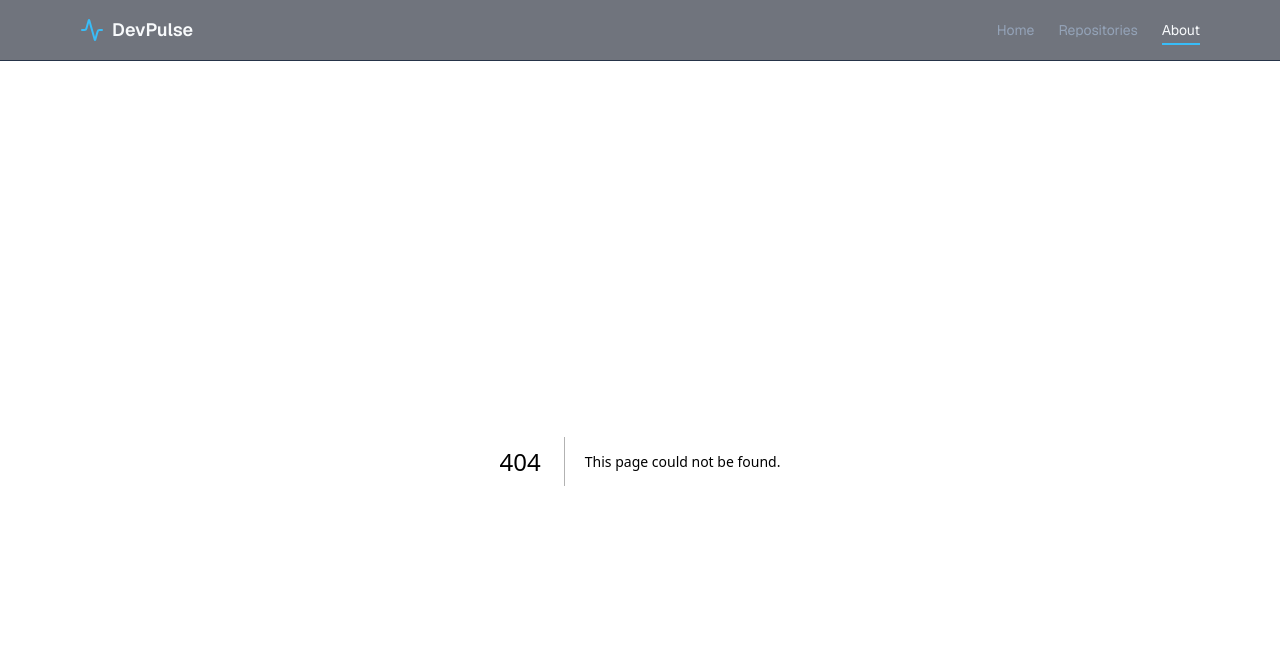
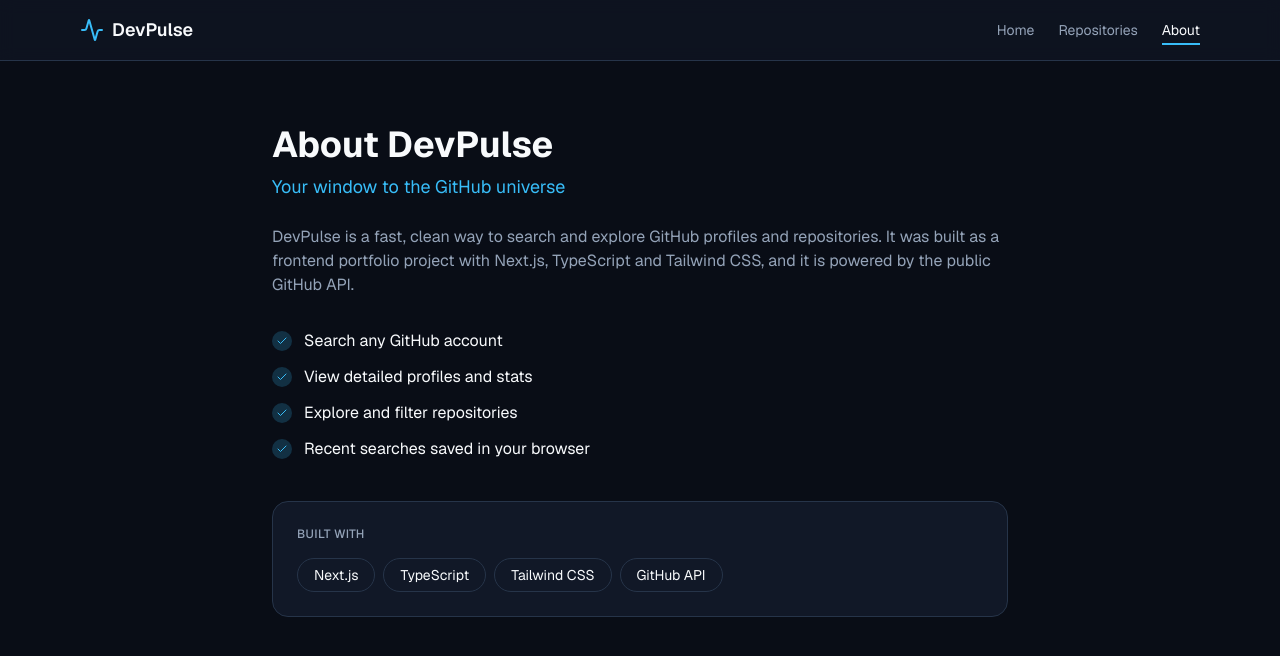
Before and after one commit to BemnetMandefro/devpulse, a Next.js app: page /about in a window 1280 px wide. Before the commit this address had no page. Shown: the top 656 px of the page. Built offline with nearby package versions, Linux system fonts and the light colour scheme.

Commit message:
Add about page

```diff
--- /dev/null
+++ b/src/app/about/page.tsx
@@ -0,0 +1,55 @@
+import { Check } from "lucide-react";
+
+const features = [
+  "Search any GitHub account",
+  "View detailed profiles and stats",
+  "Explore and filter repositories",
+  "Recent searches saved in your browser",
+];
+
+const stack = ["Next.js", "TypeScript", "Tailwind CSS", "GitHub API"];
+
+export default function AboutPage() {
+  return (
+    <div className="mx-auto max-w-3xl px-4 py-16">
+      <h1 className="text-4xl font-bold text-foreground">About DevPulse</h1>
+      <p className="mt-2 text-lg text-accent">
+        Your window to the GitHub universe
+      </p>
+
+      <p className="mt-6 text-muted">
+        DevPulse is a fast, clean way to search and explore GitHub profiles and
+        repositories. It was built as a frontend portfolio project with
+        Next.js, TypeScript and Tailwind CSS, and it is powered by the public
+        GitHub API.
+      </p>
+
+      <ul className="mt-8 flex flex-col gap-3">
+        {features.map((feature) => (
+          <li key={feature} className="flex items-center gap-3 text-foreground">
+            <span className="flex size-5 items-center justify-center rounded-full bg-accent/20 text-accent">
+              <Check className="size-3" />
+            </span>
+            {feature}
+          </li>
+        ))}
+      </ul>
+
+      <div className="mt-10 rounded-2xl border border-border bg-card p-6">
+        <p className="text-xs font-medium uppercase tracking-wide text-muted">
+          Built with
+        </p>
+        <div className="mt-4 flex flex-wrap gap-2">
+          {stack.map((item) => (
+            <span
+              key={item}
+              className="rounded-full border border-border px-4 py-1.5 text-sm text-foreground"
+            >
+              {item}
+            </span>
+          ))}
+        </div>
+      </div>
+    </div>
+  );
+}
```
